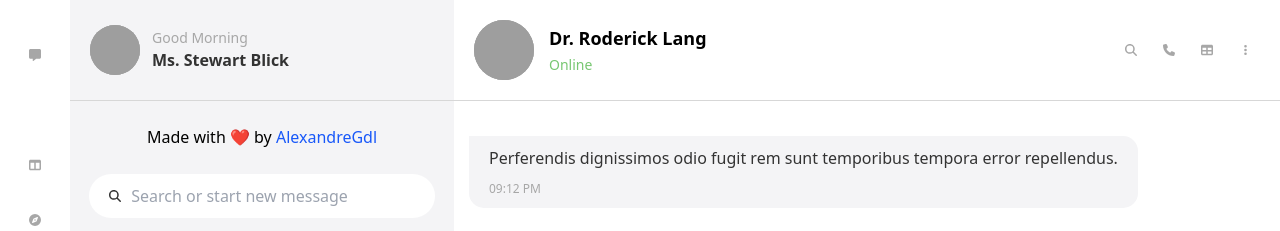
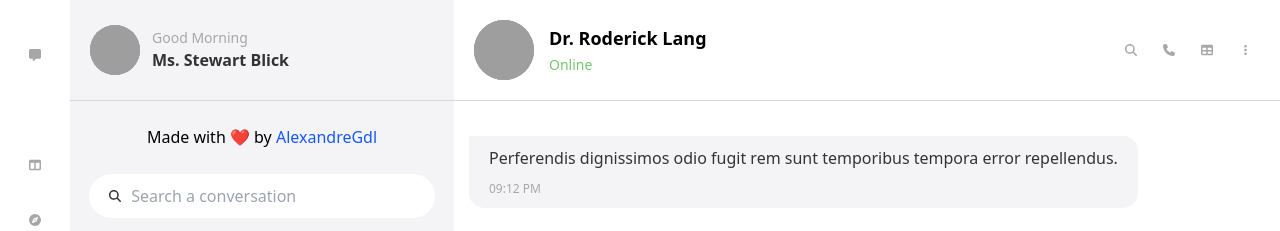
Before and after one commit to AlexandreGdl/chat-app, a React (Create React App) app: page / in a window 1280 px wide. Shown: the top 231 px of the page. Built offline with nearby package versions, Linux system fonts and the light colour scheme; grey boxes are pictures that could not be loaded.

Commit message:
✨Search : Make Conversation search bar work

```diff
--- a/src/ui/components/friend-list/FriendList.tsx
+++ b/src/ui/components/friend-list/FriendList.tsx
@@ -19,6 +19,12 @@ const username = faker.name.fullName({ sex: 'male' });
 export const FriendList = (props: FriendListProps) => {
   const themeContext = useContext(ThemeContext);
   const [active, setActive] = useState(0);
+  const [search, setSearch] = useState('');
+
+  const shouldDisplay = (id: number) => {
+    const friend = friends[id];
+    return search ? friend.name.toLowerCase().includes(search.toLowerCase()) : true;
+  }
 
   return (
     <ListContainer>
@@ -33,14 +39,14 @@ export const FriendList = (props: FriendListProps) => {
       <AuthorContainer>Made with ❤️ by <a style={{ color: themeContext.colors.BLUE_1 }} rel="noopener noreferrer" target="_blank" href="https://github.com/AlexandreGdl">AlexandreGdl</a></AuthorContainer>
       <InputContainer>
         <FontAwesomeIcon icon={faSearch} size="xs" color="#333" />
-        <SearchInput placeholder="Search or start new message" />
+        <SearchInput onChange={(e) => setSearch(e.currentTarget.value)} placeholder="Search a conversation" />
       </InputContainer>
       <ArchivedContainer>
         Archived 211
         <FontAwesomeIcon icon={faArchive} />
       </ArchivedContainer>
       <ConversationContainer>
-        {friends.map((friend, index) => <Conversation key={index} alert={friend.alert} onPress={setActive} id={index} active={index === active} className="mb-2" lastMessage={friend.lastMessage} name={friend.name} state="sent" url={friend.url}/>)}
+        {friends.map((friend, index) => shouldDisplay(index) &&  <Conversation key={index} alert={friend.alert} onPress={setActive} id={index} active={index === active} className="mb-2" lastMessage={friend.lastMessage} name={friend.name} state="sent" url={friend.url}/>)}
       </ConversationContainer>
     </ListContainer>
   );
```
